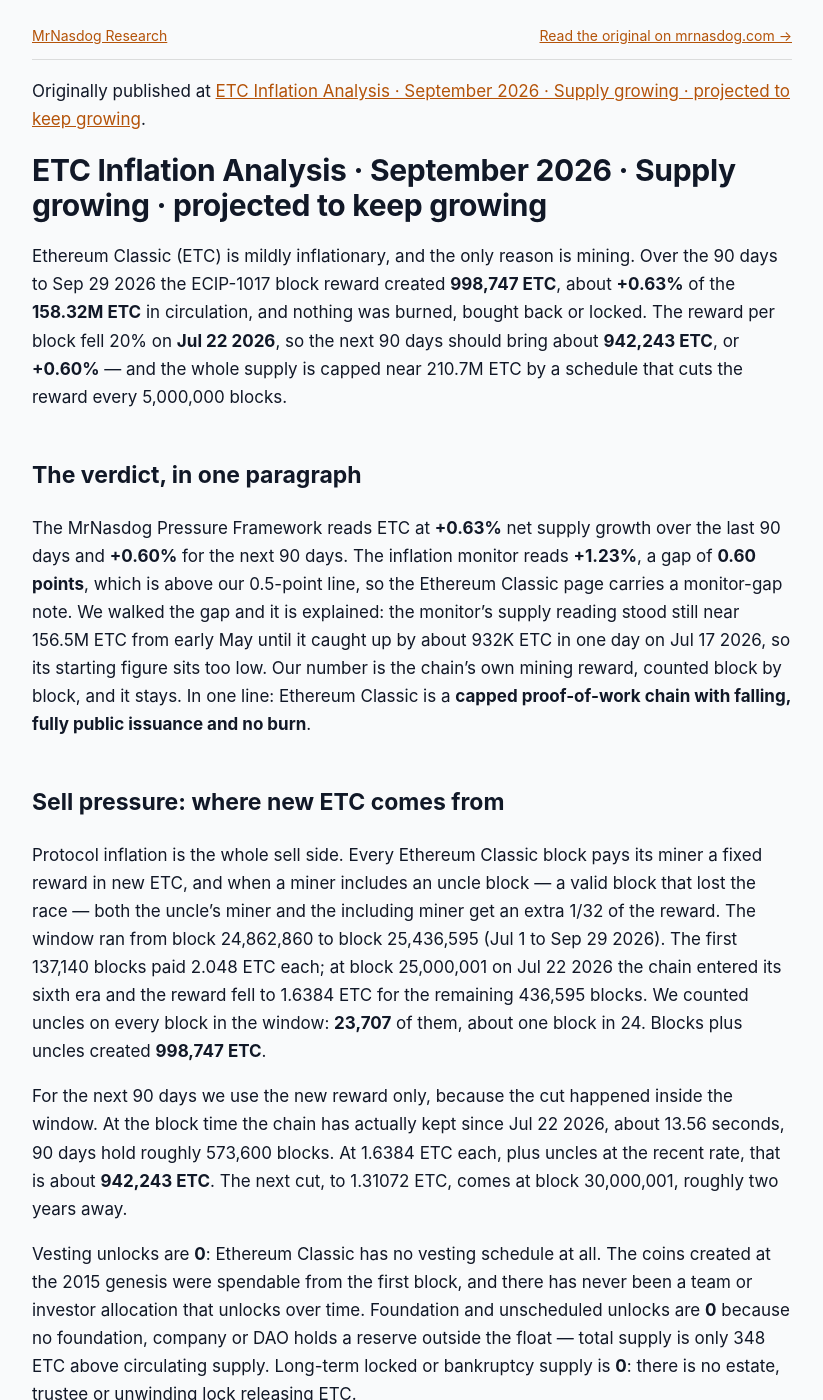
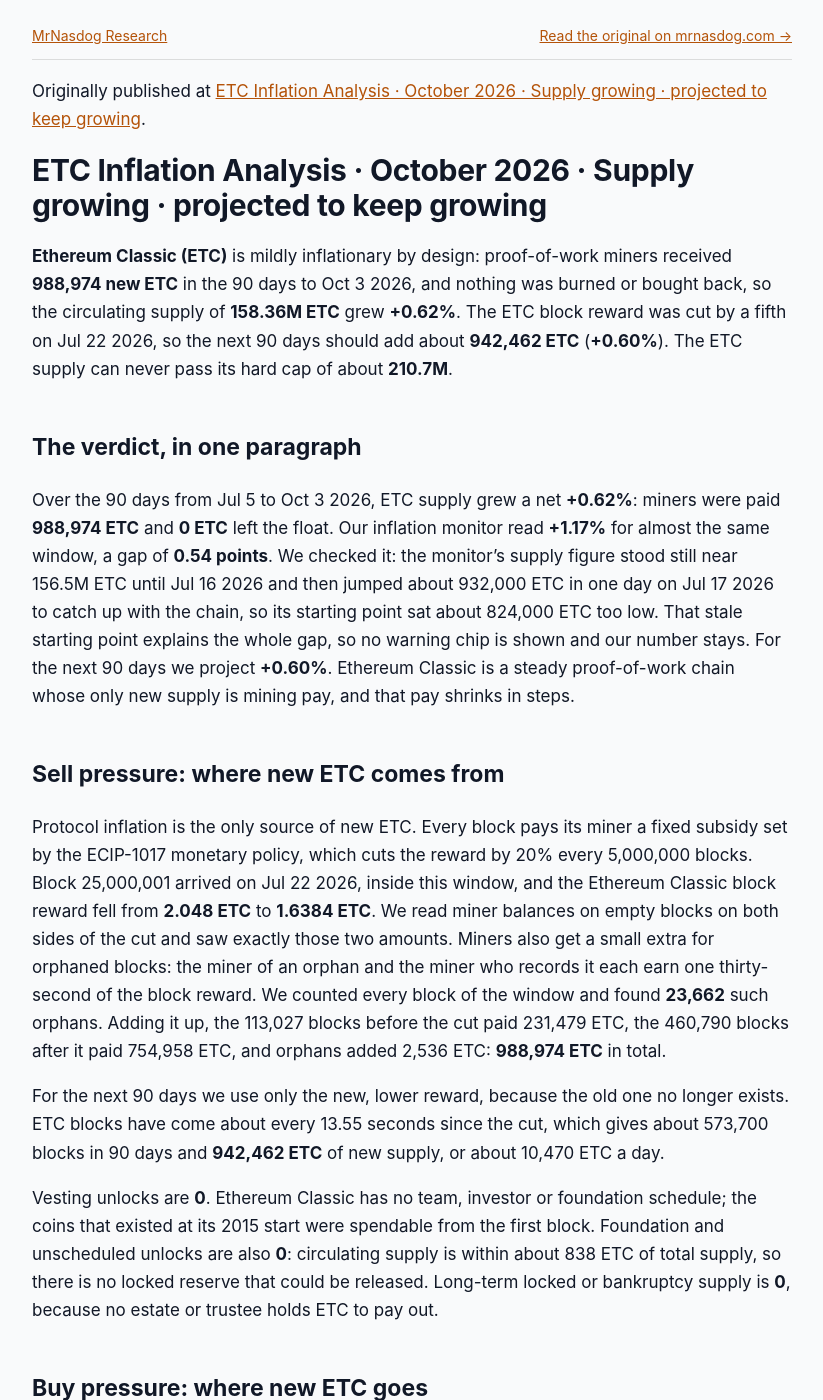
Before and after one commit to jeevansongmy-spec/mrnasdog-articles, a Jekyll site: the page built from crypto/etc-pressure-framework.md, in a window 1280 px wide and 1400 px high. Shown: the whole window, without its empty margins (228-1051 px from the left). Built offline with Jekyll 4.4.1, drawn with Linux system fonts in a browser that asks for light colours; some of the changed text lies outside the part shown.

Commit message:
publish: crypto/etc-pressure-framework

```diff
--- a/crypto/etc-pressure-framework.md
+++ b/crypto/etc-pressure-framework.md
@@ -1,53 +1,51 @@
 ---
-title:         "ETC Inflation Analysis · September 2026 · Supply growing · projected to keep growing"
-description:   "Supply growing: ETC reads +0.63% over 90 days and +0.60% next. Mining is the only new supply, the block reward fell 20% on Jul 22 2026, and nothing is burned."
+title:         "ETC Inflation Analysis · October 2026 · Supply growing · projected to keep growing"
+description:   "Supply growing: ETC reads +0.62% over 90 days and +0.60% next. Mining is the only new supply, the block reward fell 20% on Jul 22 2026, and nothing is burned."
 canonical_url: "https://mrnasdog.com/research/etc/inflation"
 tags:          ["crypto", "etc", "ethereumclassic", "mining"]
 published:     true
 ---
 
-Originally published at [ETC Inflation Analysis · September 2026 · Supply growing · projected to keep growing](https://mrnasdog.com/research/etc/inflation).
+Originally published at [ETC Inflation Analysis · October 2026 · Supply growing · projected to keep growing](https://mrnasdog.com/research/etc/inflation).
 
-# ETC Inflation Analysis · September 2026 · Supply growing · projected to keep growing
+# ETC Inflation Analysis · October 2026 · Supply growing · projected to keep growing
 
-Ethereum Classic (ETC) is mildly inflationary, and the only reason is mining. Over the 90 days to Sep 29 2026 the ECIP-1017 block reward created **998,747 ETC**, about **+0.63%** of the **158.32M ETC** in circulation, and nothing was burned, bought back or locked. The reward per block fell 20% on **Jul 22 2026**, so the next 90 days should bring about **942,243 ETC**, or **+0.60%** — and the whole supply is capped near 210.7M ETC by a schedule that cuts the reward every 5,000,000 blocks.
+**Ethereum Classic (ETC)** is mildly inflationary by design: proof-of-work miners received **988,974 new ETC** in the 90 days to Oct 3 2026, and nothing was burned or bought back, so the circulating supply of **158.36M ETC** grew **+0.62%**. The ETC block reward was cut by a fifth on Jul 22 2026, so the next 90 days should add about **942,462 ETC** (**+0.60%**). The ETC supply can never pass its hard cap of about **210.7M**.
 
 ## The verdict, in one paragraph
 
-The MrNasdog Pressure Framework reads ETC at **+0.63%** net supply growth over the last 90 days and **+0.60%** for the next 90 days. The inflation monitor reads **+1.23%**, a gap of **0.60 points**, which is above our 0.5-point line, so the Ethereum Classic page carries a monitor-gap note. We walked the gap and it is explained: the monitor's supply reading stood still near 156.5M ETC from early May until it caught up by about 932K ETC in one day on Jul 17 2026, so its starting figure sits too low. Our number is the chain's own mining reward, counted block by block, and it stays. In one line: Ethereum Classic is a **capped proof-of-work chain with falling, fully public issuance and no burn**.
+Over the 90 days from Jul 5 to Oct 3 2026, ETC supply grew a net **+0.62%**: miners were paid **988,974 ETC** and **0 ETC** left the float. Our inflation monitor read **+1.17%** for almost the same window, a gap of **0.54 points**. We checked it: the monitor's supply figure stood still near 156.5M ETC until Jul 16 2026 and then jumped about 932,000 ETC in one day on Jul 17 2026 to catch up with the chain, so its starting point sat about 824,000 ETC too low. That stale starting point explains the whole gap, so no warning chip is shown and our number stays. For the next 90 days we project **+0.60%**. Ethereum Classic is a steady proof-of-work chain whose only new supply is mining pay, and that pay shrinks in steps.
 
 ## Sell pressure: where new ETC comes from
 
-Protocol inflation is the whole sell side. Every Ethereum Classic block pays its miner a fixed reward in new ETC, and when a miner includes an uncle block — a valid block that lost the race — both the uncle's miner and the including miner get an extra 1/32 of the reward. The window ran from block 24,862,860 to block 25,436,595 (Jul 1 to Sep 29 2026). The first 137,140 blocks paid 2.048 ETC each; at block 25,000,001 on Jul 22 2026 the chain entered its sixth era and the reward fell to 1.6384 ETC for the remaining 436,595 blocks. We counted uncles on every block in the window: **23,707** of them, about one block in 24. Blocks plus uncles created **998,747 ETC**.
+Protocol inflation is the only source of new ETC. Every block pays its miner a fixed subsidy set by the ECIP-1017 monetary policy, which cuts the reward by 20% every 5,000,000 blocks. Block 25,000,001 arrived on Jul 22 2026, inside this window, and the Ethereum Classic block reward fell from **2.048 ETC** to **1.6384 ETC**. We read miner balances on empty blocks on both sides of the cut and saw exactly those two amounts. Miners also get a small extra for orphaned blocks: the miner of an orphan and the miner who records it each earn one thirty-second of the block reward. We counted every block of the window and found **23,662** such orphans. Adding it up, the 113,027 blocks before the cut paid 231,479 ETC, the 460,790 blocks after it paid 754,958 ETC, and orphans added 2,536 ETC: **988,974 ETC** in total.
 
-For the next 90 days we use the new reward only, because the cut happened inside the window. At the block time the chain has actually kept since Jul 22 2026, about 13.56 seconds, 90 days hold roughly 573,600 blocks. At 1.6384 ETC each, plus uncles at the recent rate, that is about **942,243 ETC**. The next cut, to 1.31072 ETC, comes at block 30,000,001, roughly two years away.
+For the next 90 days we use only the new, lower reward, because the old one no longer exists. ETC blocks have come about every 13.55 seconds since the cut, which gives about 573,700 blocks in 90 days and **942,462 ETC** of new supply, or about 10,470 ETC a day.
 
-Vesting unlocks are **0**: Ethereum Classic has no vesting schedule at all. The coins created at the 2015 genesis were spendable from the first block, and there has never been a team or investor allocation that unlocks over time. Foundation and unscheduled unlocks are **0** because no foundation, company or DAO holds a reserve outside the float — total supply is only 348 ETC above circulating supply. Long-term locked or bankruptcy supply is **0**: there is no estate, trustee or unwinding lock releasing ETC.
+Vesting unlocks are **0**. Ethereum Classic has no team, investor or foundation schedule; the coins that existed at its 2015 start were spendable from the first block. Foundation and unscheduled unlocks are also **0**: circulating supply is within about 838 ETC of total supply, so there is no locked reserve that could be released. Long-term locked or bankruptcy supply is **0**, because no estate or trustee holds ETC to pay out.
 
 ## Buy pressure: where new ETC goes
 
-Nothing takes ETC off the market. There is no programmatic buyback (**0**): Ethereum Classic has no protocol revenue that buys coins. There is no protocol fee burn (**0**): the chain never adopted a burned base fee, and every transaction fee goes to the miner. We read the two best-known burn addresses at both ends of the window; together they gained only about 1.1 ETC from ordinary sends, and those coins still count in the supply. There is no foundation buy (**0**), and no new long-term lock (**0**): ETC is mined, not staked, so no staking contract pulls coins out of the float.
+Nothing on Ethereum Classic takes ETC out of the market. There is no programmatic buyback, so that row is **0**. The protocol fee burn is also **0**: ETC never adopted the Ethereum-style base fee, so every transaction fee goes to the miner instead of being destroyed. We also read the two common burn addresses at both ends of the window; together they gained just **1.10 ETC**, and those coins are still counted in the supply.
 
-The planned Olympia upgrade would add a base fee to Ethereum Classic, but it would send that fee to an on-chain treasury rather than destroy it. So even when it goes live, it would not add a burn to this ledger.
+There is no foundation buy (**0**) and no new long-term lock (**0**). ETC is mined rather than staked, so no coins are locked away to earn rewards. The fee-market upgrades now being discussed would not change this: one sends the new base fee to a community vault and a rival plan pays it to miners. Neither burns ETC, and neither has a start block on the main network.
 
 ## Foundation and overhang
 
-Ethereum Classic has no team-controlled overhang. Total supply sits only 348 ETC above circulating supply, so no wallet bigger than that can hold coins outside the float. The largest single holder we track is a US investment trust with about **10.85M ETC** at Jun 30 2026; it holds coins already counted as circulating, does not redeem shares, and slowly pays its fees in ETC, so it moves coins inside the float rather than adding new ones. The Olympia treasury does not exist yet. We check these holders on every rebuild, and if a reserve outside the float ever appears and its balance falls between refreshes, the outflow enters Sell #3 at the next refresh.
+Ethereum Classic has no team-controlled overhang. No foundation, company or treasury wallet holds a reserve outside the float; the gap between total and circulating supply is only about 838 ETC. The largest known single holder is Grayscale's Ethereum Classic trust, which reported **10,850,163 ETC** on Jun 30 2026. It bought those coins in the market and has no redemption program, so they already count as circulating and selling them would add no new supply. If a fee vault is switched on in a future upgrade, it would collect fees that users already paid from circulating ETC. We re-check these balances at every rebuild; if any of them falls between refreshes, the outflow enters Sell #3 at the next refresh.
 
 ## How ETC compares to other proof-of-work chains
 
-Among proof-of-work coins, Ethereum Classic sits between Bitcoin and Monero. Like Bitcoin, ETC has a hard ceiling and a reward that steps down on a fixed block count; unlike Bitcoin's 50% halving every 210,000 blocks, ETC cuts 20% every 5,000,000 blocks, so each ETC cut is smaller and the issuance curve is flatter and longer. Monero goes the other way: after its main emission ended it pays a small fixed tail reward forever, so it has no cap at all.
+ETC sits in the same family as Bitcoin, Litecoin and Bitcoin Cash: a mined coin with a fixed cap and a reward that steps down on a schedule. The difference is the rhythm. Bitcoin halves its reward every 210,000 blocks, about four years; Ethereum Classic cuts by a fifth every 5,000,000 blocks, about two years at today's pace. So ETC's steps are smaller but come twice as often, and its supply curve bends more smoothly toward the 210.7M cap.
 
-Against Ethereum, the chain it split from in 2016, the gap is about the fee burn and the security model. Ethereum pays stakers in new coins and burns part of every fee; Ethereum Classic pays miners, burns nothing, and has no staking. That makes ETC's supply reading simpler: issuance is the whole story, and it is set by code and the block count, not by how much the network is used.
-
-One more difference matters for the numbers. ETC pays a reward per block, not per unit of time, so if miners leave and blocks slow down, fewer ETC are created, and if blocks speed up, more are. Over this window blocks came about every 13.56 seconds, and our forward figure uses that pace.
+Against Ethereum, the chain it split from in 2016, the contrast is sharper. Ethereum pays stakers and destroys part of every fee, and has no cap. ETC pays miners, burns nothing and has a hard cap. Against Kaspa, another mined coin with a fixed cap, ETC lowers its reward in large steps while Kaspa lowers it a little every month. At about **+0.60%** per 90 days, ETC's new supply is higher than Bitcoin's today, because Bitcoin is further along its schedule; each future ETC era cut narrows that gap.
 
 ## What to watch in the next 90 days
 
-First, whether the Olympia upgrade gets a mainnet block number; it would add a base fee paid into a treasury, which changes who receives fees but not the number of ETC created. Second, the client dispute that began on Sep 14 2026, when a new node release was pushed and mining pools rolled back to the older version the next day; a split in the software could matter for the chain even though no coins were lost. Third, the block time: a big move in mining power would change how many blocks, and so how many ETC, fit into 90 days. Fourth, the uncle rate, now about 4.2% of blocks, which adds a little to issuance. The next community call is set for Oct 2 2026.
+First, the fee-market vote: the base-fee vault plan (ECIP-1111 with its vault, ECIP-1112) and the miner-paid rival (ECIP-1120) are both drafts, and a main-network start block would be the first change to where ETC fees go. Second, the client split: a rival release was briefly run by some mining pools on Sep 15 2026 and then rolled back; a repeat would not change supply but could shake confidence in the network. Third, block speed: ETC is block-indexed, so if blocks come faster than the 13.55 seconds we measured, more ETC is paid each day. Fourth, Grayscale's next quarterly report, likely in early November 2026, shows whether the trust's 10.85M ETC is shrinking. No era cut is due: the next one, to 1.31072 ETC per block, comes at block 30,000,001, about two years away.
 
 ## Summary
 
-Ethereum Classic (ETC) adds about **0.63%** to its supply every 90 days, all of it new coins paid to miners under the ECIP-1017 schedule, and nothing is burned, bought back or locked. The Jul 22 2026 reward cut lowers the next 90 days to about **+0.60%**. There is no vesting, no foundation reserve and no team overhang, so the main risk to this reading is a change in block time or a new upgrade rather than a hidden unlock. The supply is capped near 210.7M ETC, and each 5,000,000-block era cuts the reward by another 20%.
+Ethereum Classic's supply is growing slowly and on a known schedule: **988,974 ETC** of mining pay in the last 90 days, nothing burned or bought back, for a net **+0.62%**, and about **+0.60%** projected next after the Jul 22 2026 reward cut. There are no unlocks, no team reserve and no treasury outside the float. The main risk to buyers is that mining pay keeps reaching the market every day with no burn to offset it; the limit is the hard cap of about 210.7M ETC and a reward that drops by a fifth every 5,000,000 blocks.
 
-*MrNasdog Pressure Framework analysis of ETC, Metric 1 — Inflation. Data + explanation only. Not financial advice. Checked Sep 29 2026.*
+*MrNasdog Pressure Framework analysis of ETC, Metric 1 — Inflation. Data + explanation only. Not financial advice. Checked Oct 3 2026.*
```
